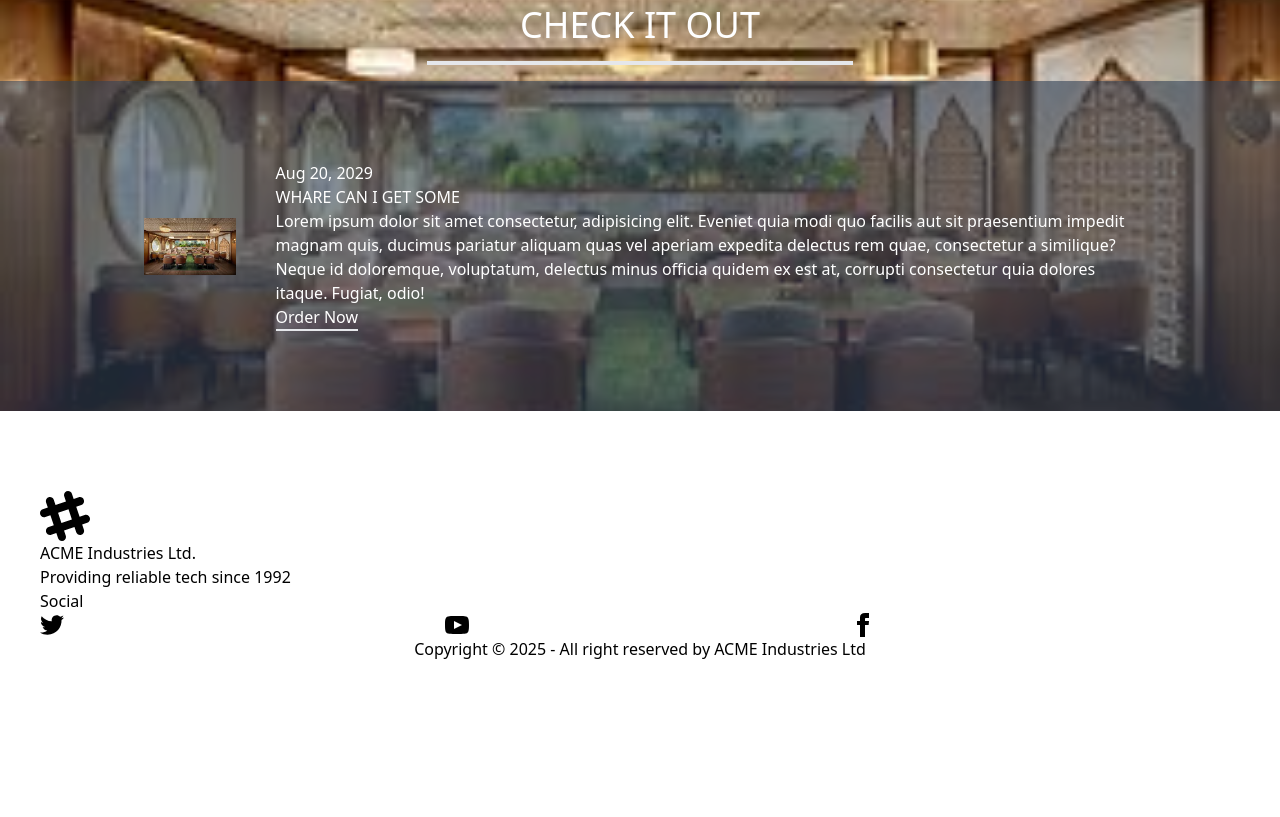
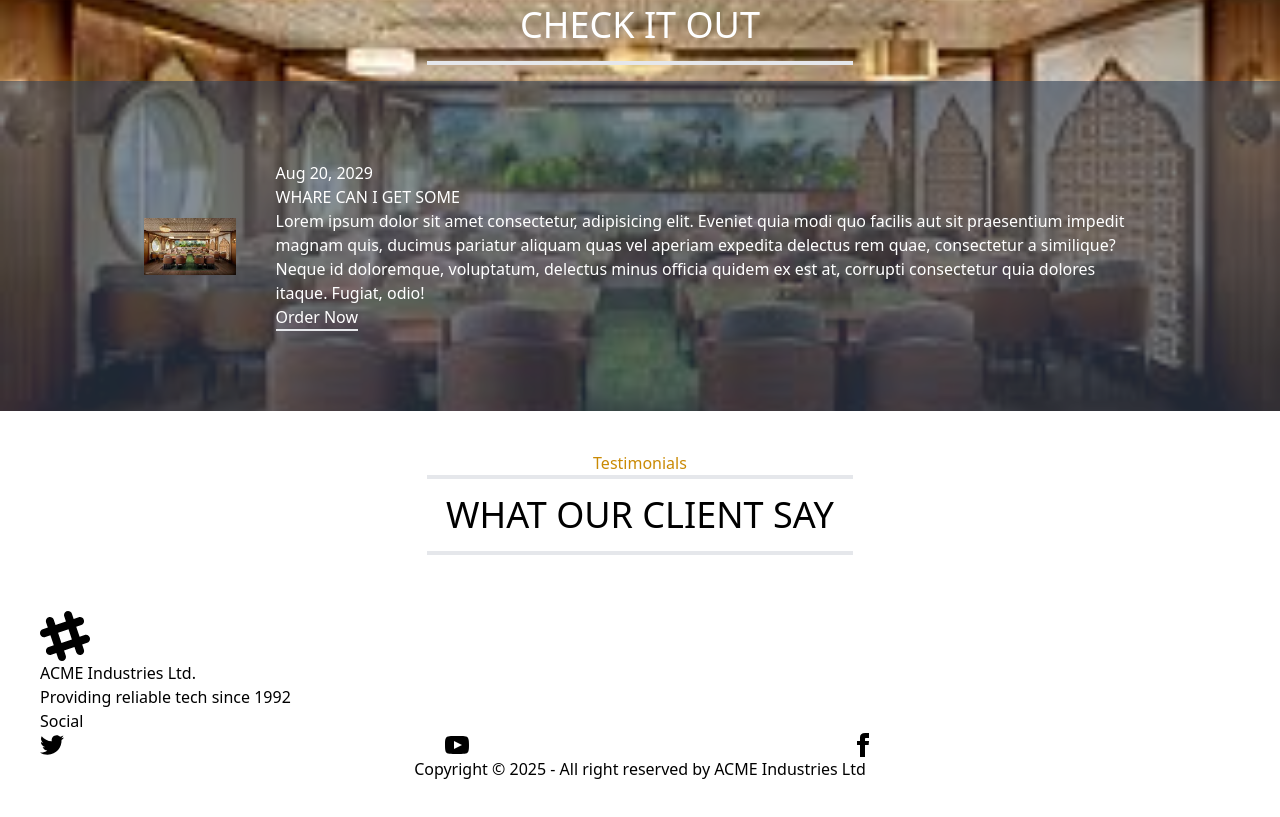
Before and after one commit to minajarifa/restaurant-client, a React (Vite) app: page / in a window 1280 px wide. Shown: the part 1331-2148 px from the top of the page. Before the commit the page ends 2032 px from the top, so only its background shows below. Built offline with nearby package versions, Linux system fonts and the light colour scheme; no server answers.

Commit message:
testimonials

```diff
--- a/src/Pages/Home/Featured/Featured.jsx
+++ b/src/Pages/Home/Featured/Featured.jsx
@@ -8,7 +8,7 @@ export default function Featured() {
       <Title heading={"Featured Item"} subHeading={"check it out"} />
       <div className="items-center justify-center py-20 px-36 md:flex bg-slate-700 bg-opacity-60">
         <div>
-          <img src={featured} alt="" />
+          <img src={featured} alt=""/>
         </div>
         <div className="md:ml-10">
           <p>Aug 20, 2029</p>
--- a/src/Pages/Home/Home.jsx
+++ b/src/Pages/Home/Home.jsx
@@ -2,6 +2,7 @@ import Banner from "./Banner/Banner";
 import PopularManu from "./PopularManu/PopularManu";
 import Category from "./Category/Category";
 import Featured from "./Featured/Featured";
+import Testimonials from "./Testimonials/Testimonials";
 
 
 export default function Home() {
@@ -11,6 +12,7 @@ export default function Home() {
       <Category/>
       <PopularManu/>
       <Featured/>
+      <Testimonials/>
     </div>
   )
 }
--- a/src/Pages/Home/Testimonials/Testimonials.jsx
+++ b/src/Pages/Home/Testimonials/Testimonials.jsx
@@ -5,6 +5,7 @@ export default function Testimonials() {
   return (
     <section>
         <Title subHeading={'what our client say'} heading={'Testimonials'}/>
+
     </section>
   )
 }
--- a/src/Pages/Shared/ManuItem/MenuItem.jsx
+++ b/src/Pages/Shared/ManuItem/MenuItem.jsx
@@ -1,7 +1,7 @@
 import React from 'react'
 
 export default function MenuItem({item}) {
-    console.log(item)
+    // console.log(item)
   return (
     <div className='flex space-x-4'>
         <img style={{borderRadius:'0 200px 200px 200px'}} className='w-[120px]' src={item.image} alt="" />
```
